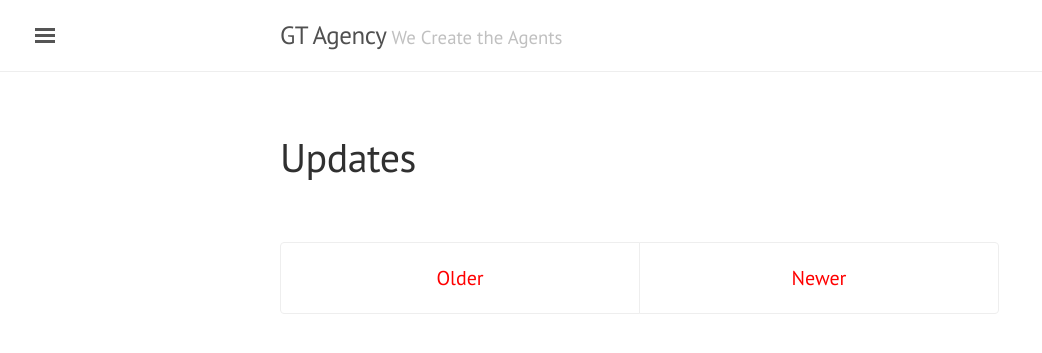
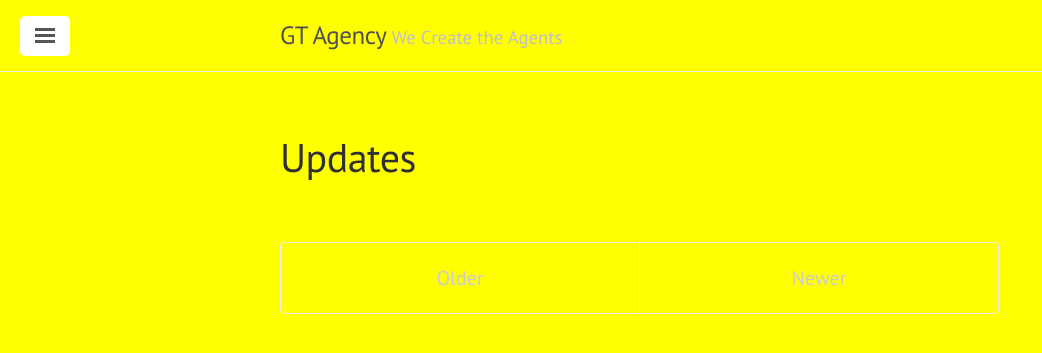
Before and after one commit to gtagency/gtagency.github.com, a Jekyll site: the page built from updates.html, in a window 1280 px wide. Shown: the top 353 px of the page, without its empty margins (0-1042 px from the left). Built offline with Jekyll 4.4.1, drawn with Linux system fonts in a browser that asks for light colours; Markdown is read by kramdown in place of the engine named in the settings.

Commit message:
let's see if I see yellow

```diff
--- a/public/css/lanyon.css
+++ b/public/css/lanyon.css
@@ -369,7 +369,7 @@ a.sidebar-nav-item:focus {
   margin-left: -1rem;
   margin-right: -1rem;
   font-family: "PT Sans", Helvetica, Arial, sans-serif;
-  color: #ff0000;
+  color: #ccc;
   text-align: center;
 }
 
--- a/public/css/poole.css
+++ b/public/css/poole.css
@@ -60,7 +60,7 @@ html {
 
 body {
   color: #515151;
-  background-color: #fff;
+  background-color: #ff0;
   -webkit-text-size-adjust: 100%;
       -ms-text-size-adjust: 100%;
 }
@@ -84,7 +84,7 @@ h1, h2, h3, h4, h5, h6 {
   margin-bottom: .5rem;
   font-weight: bold;
   line-height: 1.25;
-  color: #313131; /* not sure what uses this */
+  color: #313131;
   text-rendering: optimizeLegibility;
 }
 h1 {
```
